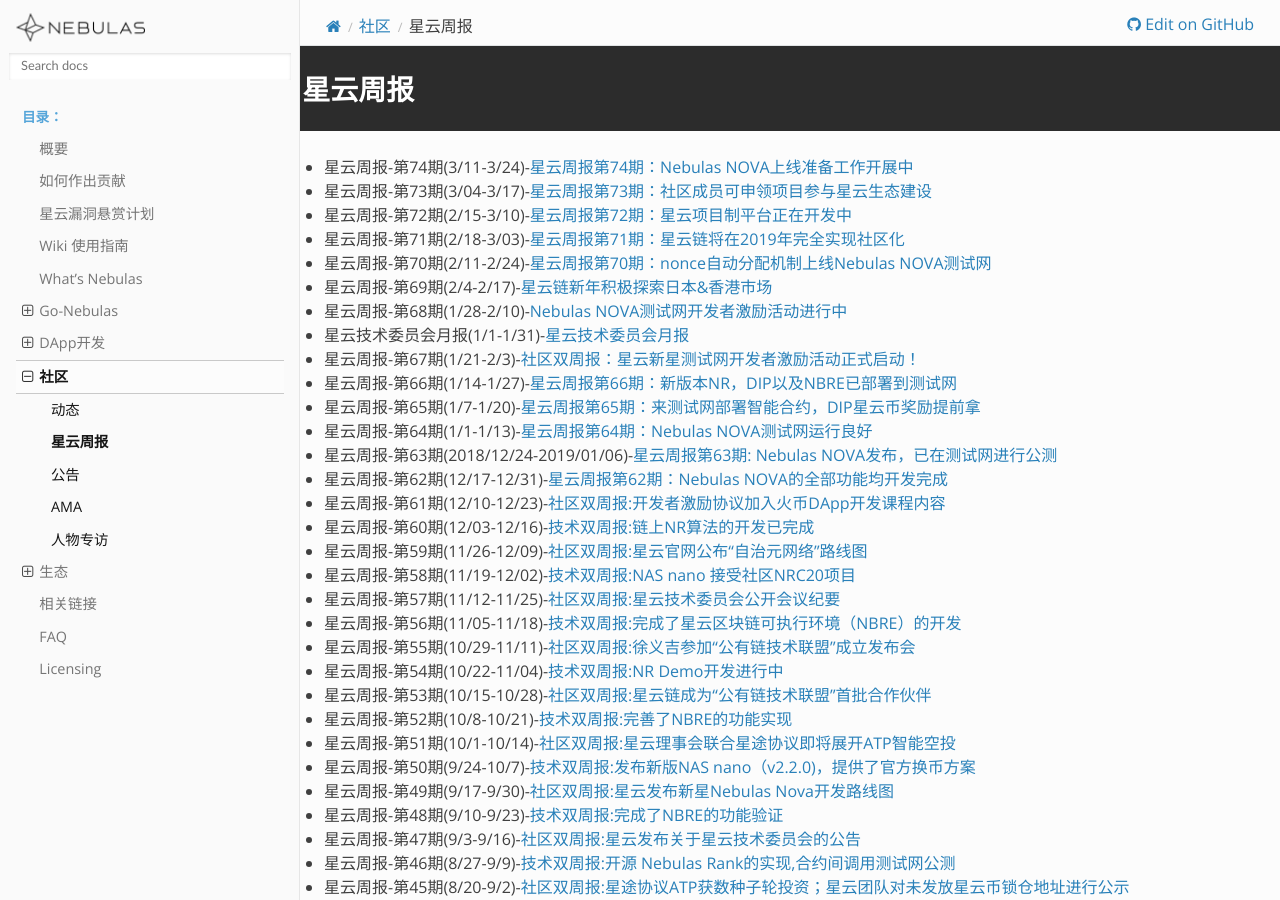
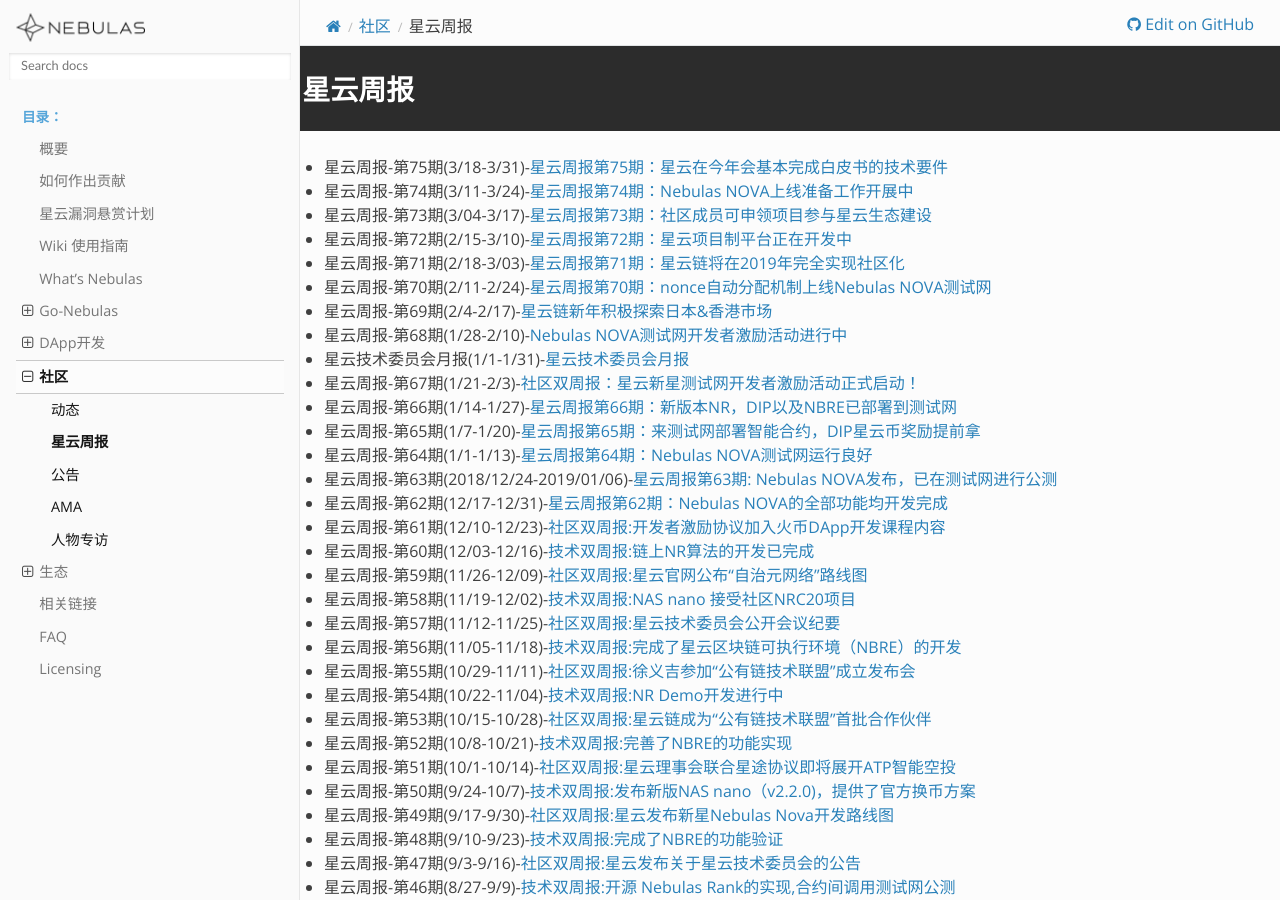
Before and after one commit to nebulasio/nebdocs, a Sphinx documentation site: the page built from docs/community/weekly-report.md, in a window 1280 px wide and 900 px high. Built offline with Sphinx 7.4.7 and the Read the Docs theme 2.0.0, drawn with Linux system fonts in a browser that asks for light colours; pages that are not in the unit, such as notebooks, are missing from menus.

Commit message:
wiki周报第75期更新
wiki周报第75期更新

```diff
--- a/docs/community/weekly-report.md
+++ b/docs/community/weekly-report.md
@@ -1,5 +1,6 @@
 # 星云周报
 
+- 星云周报-第75期(3/18-3/31)-[星云周报第75期：星云在今年会基本完成白皮书的技术要件](https://mp.weixin.qq.com/s/kiFDChyeaeHqHr1vCEm9xg)
 - 星云周报-第74期(3/11-3/24)-[星云周报第74期：Nebulas NOVA上线准备工作开展中](https://blog.nebulas.io/2019/03/25/nebulas-bi-weekly-development-commits-74/)
 - 星云周报-第73期(3/04-3/17)-[星云周报第73期：社区成员可申领项目参与星云生态建设](https://blog.nebulas.io/2019/03/18/nebulas-bi-weekly-community-dynamics-73/)
 - 星云周报-第72期(2/15-3/10)-[星云周报第72期：星云项目制平台正在开发中](https://blog.nebulas.io/2019/03/11/nebulas-bi-weekly-development-commits-72/)
```
